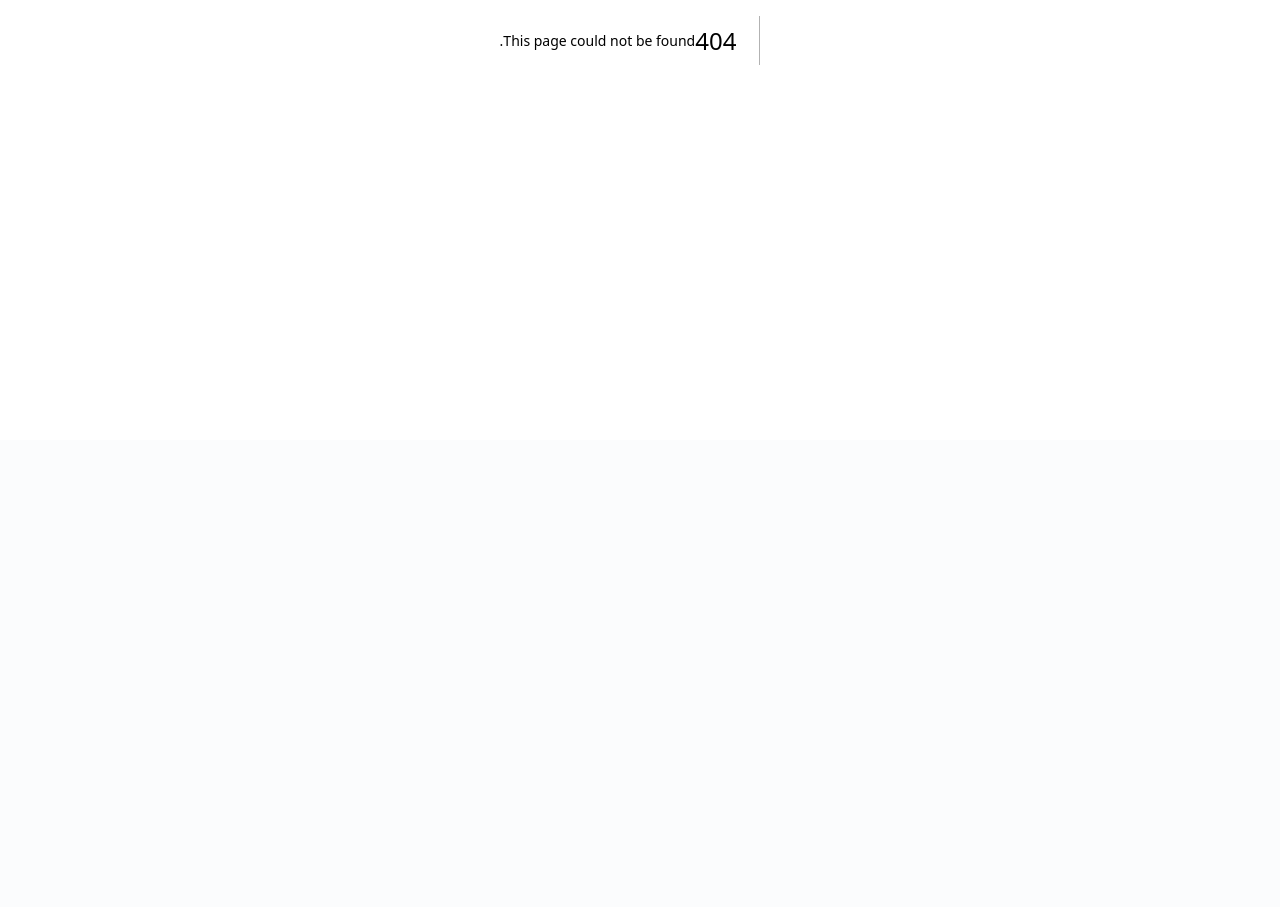
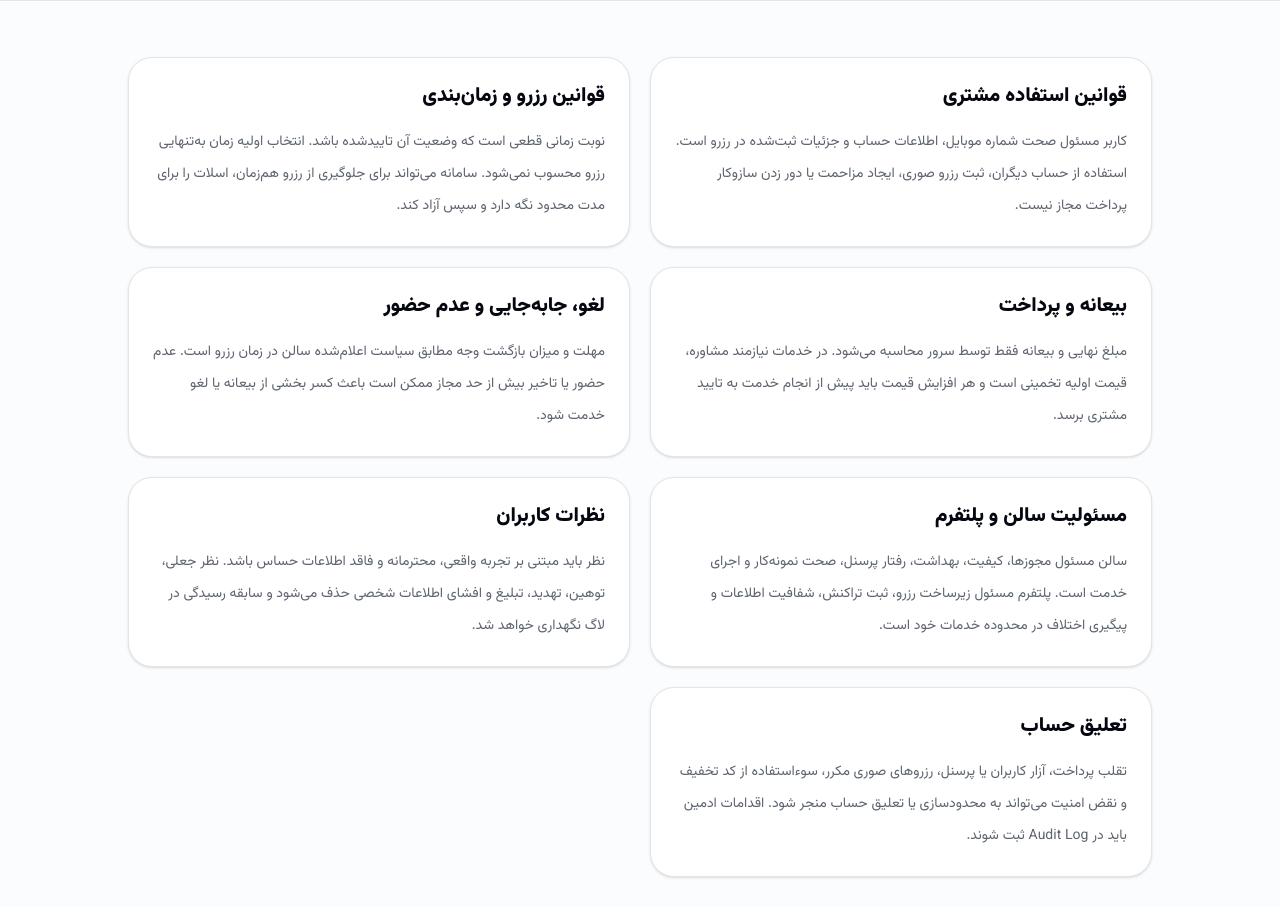
Before and after one commit to MahdiMoladoost/Luxe-Beauty, a Next.js app: page /terms in a window 1280 px wide. Before the commit this address had no page. Shown: the part 360-1267 px from the top of the page. Before the commit the page ends 800 px from the top, so only its background shows below. Built offline with nearby package versions, Linux system fonts and the light colour scheme.

Commit message:
add terms and booking policies

```diff
--- /dev/null
+++ b/app/terms/page.tsx
@@ -0,0 +1,51 @@
+import { ContentCard, ContentPage } from "@/components/layout/content-page"
+
+const sections = [
+  {
+    title: "قوانین استفاده مشتری",
+    body: "کاربر مسئول صحت شماره موبایل، اطلاعات حساب و جزئیات ثبت‌شده در رزرو است. استفاده از حساب دیگران، ثبت رزرو صوری، ایجاد مزاحمت یا دور زدن سازوکار پرداخت مجاز نیست.",
+  },
+  {
+    title: "قوانین رزرو و زمان‌بندی",
+    body: "نوبت زمانی قطعی است که وضعیت آن تاییدشده باشد. انتخاب اولیه زمان به‌تنهایی رزرو محسوب نمی‌شود. سامانه می‌تواند برای جلوگیری از رزرو هم‌زمان، اسلات را برای مدت محدود نگه دارد و سپس آزاد کند.",
+  },
+  {
+    title: "بیعانه و پرداخت",
+    body: "مبلغ نهایی و بیعانه فقط توسط سرور محاسبه می‌شود. در خدمات نیازمند مشاوره، قیمت اولیه تخمینی است و هر افزایش قیمت باید پیش از انجام خدمت به تایید مشتری برسد.",
+  },
+  {
+    title: "لغو، جابه‌جایی و عدم حضور",
+    body: "مهلت و میزان بازگشت وجه مطابق سیاست اعلام‌شده سالن در زمان رزرو است. عدم حضور یا تاخیر بیش از حد مجاز ممکن است باعث کسر بخشی از بیعانه یا لغو خدمت شود.",
+  },
+  {
+    title: "مسئولیت سالن و پلتفرم",
+    body: "سالن مسئول مجوزها، کیفیت، بهداشت، رفتار پرسنل، صحت نمونه‌کار و اجرای خدمت است. پلتفرم مسئول زیرساخت رزرو، ثبت تراکنش، شفافیت اطلاعات و پیگیری اختلاف در محدوده خدمات خود است.",
+  },
+  {
+    title: "نظرات کاربران",
+    body: "نظر باید مبتنی بر تجربه واقعی، محترمانه و فاقد اطلاعات حساس باشد. نظر جعلی، توهین، تهدید، تبلیغ و افشای اطلاعات شخصی حذف می‌شود و سابقه رسیدگی در لاگ نگهداری خواهد شد.",
+  },
+  {
+    title: "تعلیق حساب",
+    body: "تقلب پرداخت، آزار کاربران یا پرسنل، رزروهای صوری مکرر، سوءاستفاده از کد تخفیف و نقض امنیت می‌تواند به محدودسازی یا تعلیق حساب منجر شود. اقدامات ادمین باید در Audit Log ثبت شوند.",
+  },
+]
+
+export default function TermsPage() {
+  return (
+    <ContentPage
+      eyebrow="اسناد قانونی"
+      title="قوانین و مقررات استفاده"
+      description="این متن چارچوب اجرایی محصول است و پیش از بهره‌برداری تجاری باید توسط مشاور حقوقی و مطابق قوانین جاری ایران بازبینی شود."
+    >
+      <div className="mx-auto grid max-w-5xl gap-5 md:grid-cols-2">
+        {sections.map((section) => (
+          <ContentCard key={section.title} title={section.title}><p>{section.body}</p></ContentCard>
+        ))}
+      </div>
+      <p className="mx-auto mt-8 max-w-5xl rounded-2xl border border-amber-500/40 bg-amber-500/5 p-4 text-sm leading-7 text-amber-800">
+        آخرین بازبینی محصول: تیر ۱۴۰۵. برای قرارداد همکاری سالن، سیاست بازگشت وجه و متن درگاه پرداخت، نسخه حقوقی نهایی باید جداگانه تصویب شود.
+      </p>
+    </ContentPage>
+  )
+}
```
